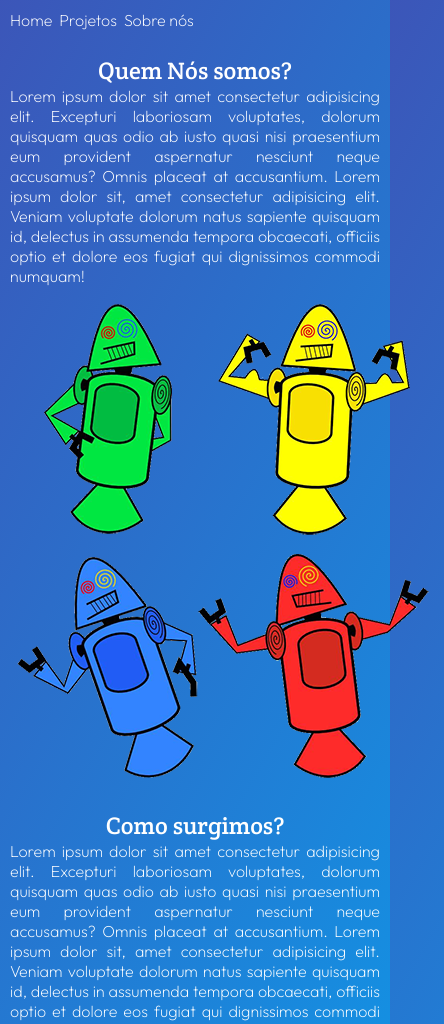
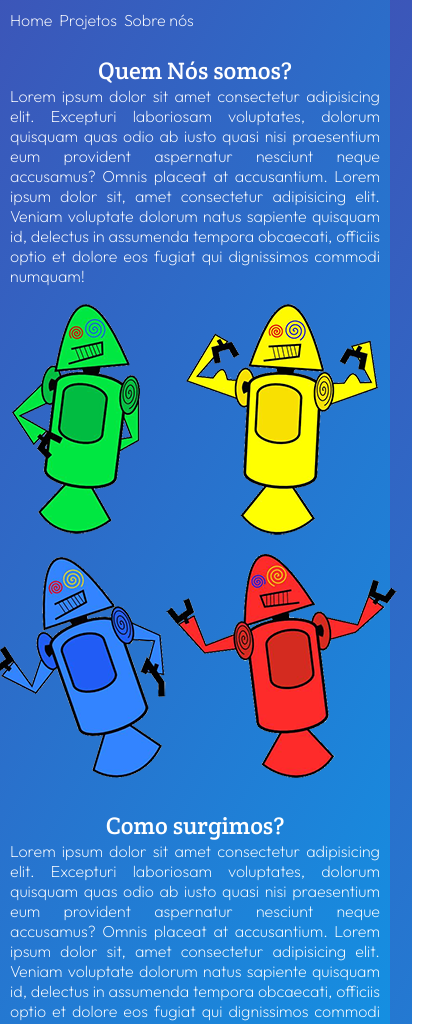
Before and after one commit to moreiracastor/Gurgel, a plain HTML site: page index.html in a window 390 px wide. Shown: the part 138-1162 px from the top of the page, 444 px wide, since content can reach past the window. Drawn offline with Linux system fonts and the light colour scheme.

Commit message:
v2.1
Imagem responsiva em dispositivos menores

```diff
--- a/index.html
+++ b/index.html
@@ -32,7 +32,9 @@
                 Lorem ipsum dolor sit, amet consectetur adipisicing elit. Veniam voluptate dolorum natus sapiente quisquam id, delectus in assumenda tempora obcaecati, officiis optio et dolore eos fugiat qui dignissimos commodi numquam!</p>
             </div>
 
-            <img src="Imagens/dan-droids-pq.png" alt="" class="imagem-sesao-um">
+            <div class="imagens">
+                <img src="Imagens/dan-droids-pq.png" alt="" class="imagem-sesao-um">
+            </div>
 
         </section>
 
@@ -44,7 +46,9 @@
                 Lorem ipsum dolor sit, amet consectetur adipisicing elit. Veniam voluptate dolorum natus sapiente quisquam id, delectus in assumenda tempora obcaecati, officiis optio et dolore eos fugiat qui dignissimos commodi numquam!</p>
             </div>
 
-            <img src="Imagens/dan-droids-pq.png" alt="" class="imagem-sesao-dois">
+            <div class="imagens">
+                <img src="Imagens/dan-droids-pq.png" alt="" class="imagem-sesao-dois">
+            </div>
         </section>
 
         <section class="sesao-tres">
--- a/style.css
+++ b/style.css
@@ -68,6 +68,9 @@ background-image: linear-gradient(120deg, #3f51b5, #03a9f4);
 
     .sesao-um, .sesao-dois, .sesao-tres {
         margin: 10px;
+        display: flex;
+        flex-direction: column;
+        align-items: center;
     }
 
     .div-sesao-um, .div-sesao-dois {
```
